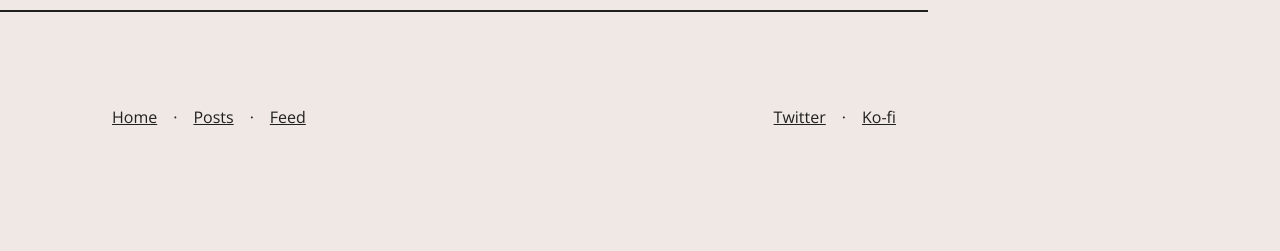
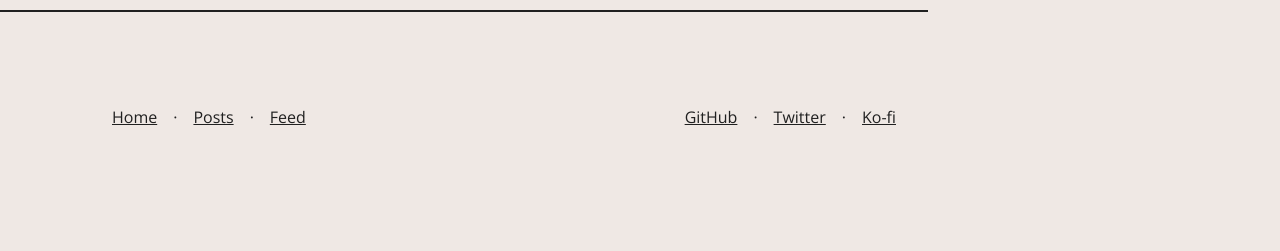
Before and after one commit to eritbh/eritbh.github.io, a Jekyll site: the page built from index.md, in a window 1280 px wide. Shown: the part 1133-1384 px from the top of the page. Built offline with Jekyll 4.4.1, drawn with Linux system fonts in a browser that asks for light colours.

Commit message:
Add GitHub profile link to footer

```diff
--- a/_config.yml
+++ b/_config.yml
@@ -2,6 +2,8 @@ title: Hi I'm Erin
 description: Things too long or boring for Twitter
 author: eritbh
 footer_links:
+- name: GitHub
+  url: https://github.com/eritbh
 - name: Twitter
   url: https://twitter.com/eritbh
 - name: Ko-fi
```
